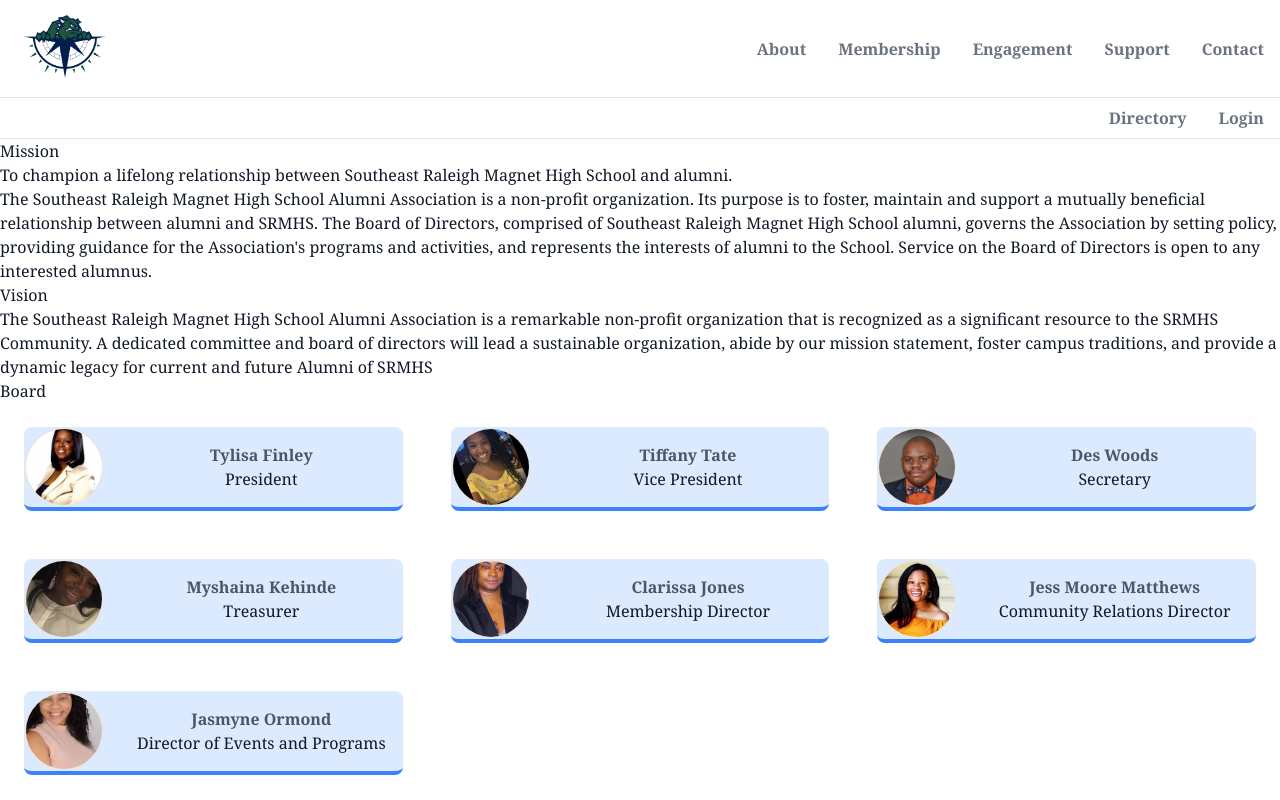
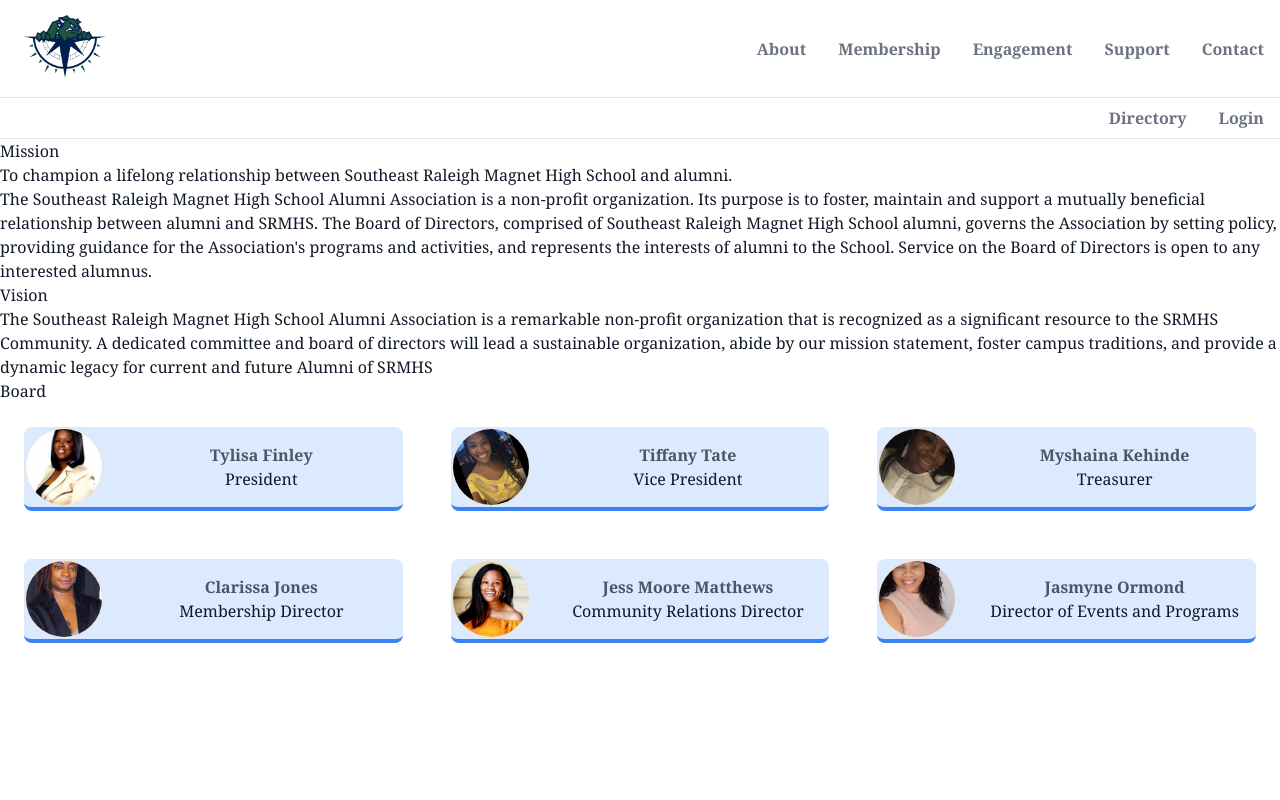
Before and after one commit to philihp/srmhsalumni, a Next.js app: page /about in a window 1280 px wide. Built offline with nearby package versions, Linux system fonts and the light colour scheme; no server answers; what @tailwindcss/custom-forms, @tailwindcss/typography would draw is missing.

Commit message:
Update about.js

```diff
--- a/pages/about.js
+++ b/pages/about.js
@@ -37,7 +37,7 @@ const About = () => (
         name="Tiffany Tate"
         src="/Tiffany.jpg"
       />
-      <StaffCard title="Secretary" name="Des Woods" src="/Des.png" />
+
       <StaffCard
         title="Treasurer"
         name="Myshaina Kehinde"
```
